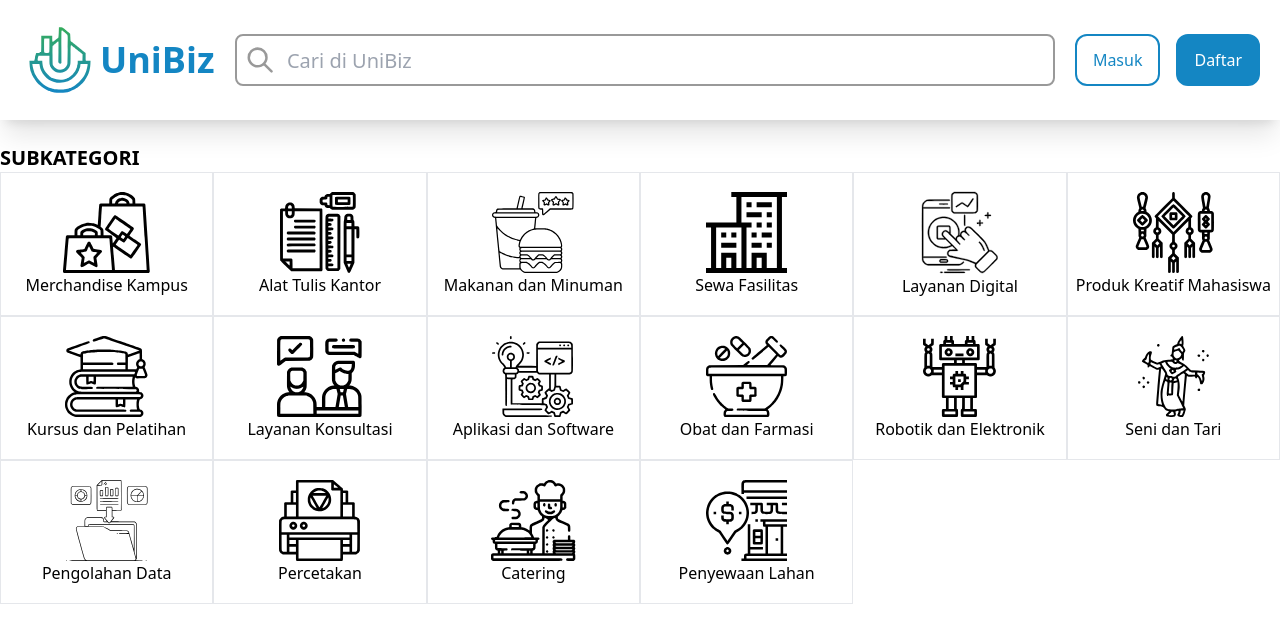
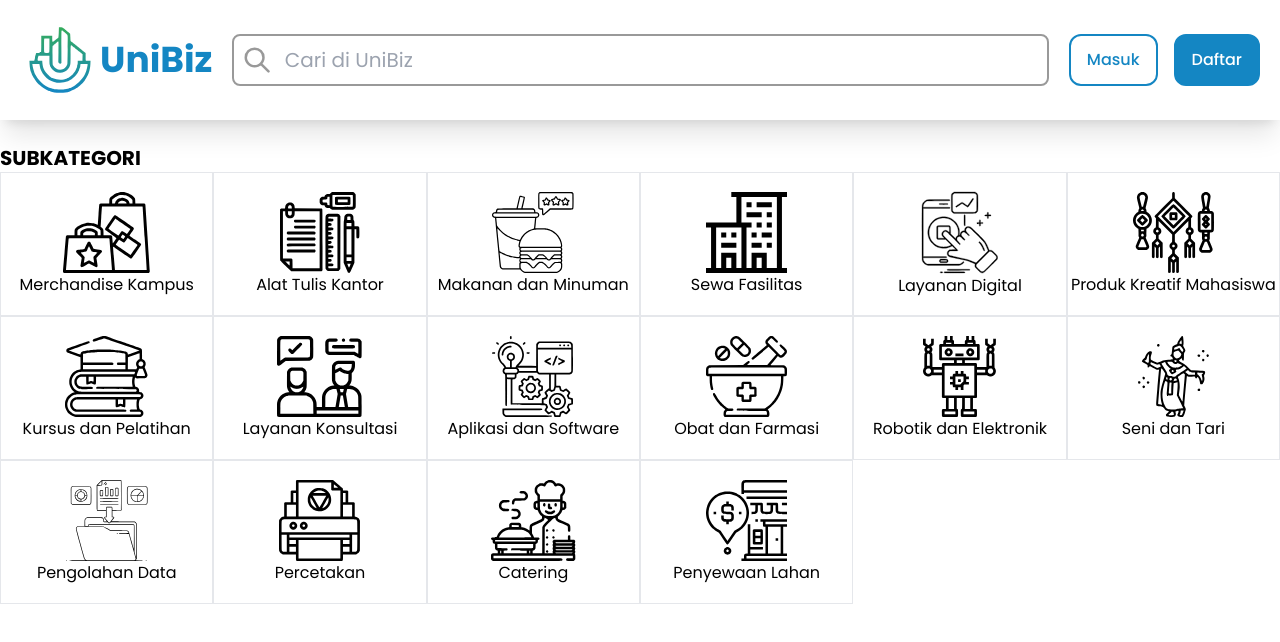
Before and after one commit to razikdontcare/unibiz, a Next.js app: page / in a window 1280 px wide. Shown: the top 642 px of the page. Built offline with nearby package versions, Linux system fonts and the light colour scheme.

Commit message:
fix: correct className usage in RootLayout component for proper styling

```diff
--- a/src/app/layout.tsx
+++ b/src/app/layout.tsx
@@ -21,7 +21,7 @@ export default function RootLayout({
 }>) {
   return (
     <html lang="en">
-      <body className={`${poppins.variable} ${poppins.variable} antialiased`}>
+      <body className={`${poppins.variable} ${poppins.className} antialiased`}>
         {children}
       </body>
     </html>
```
